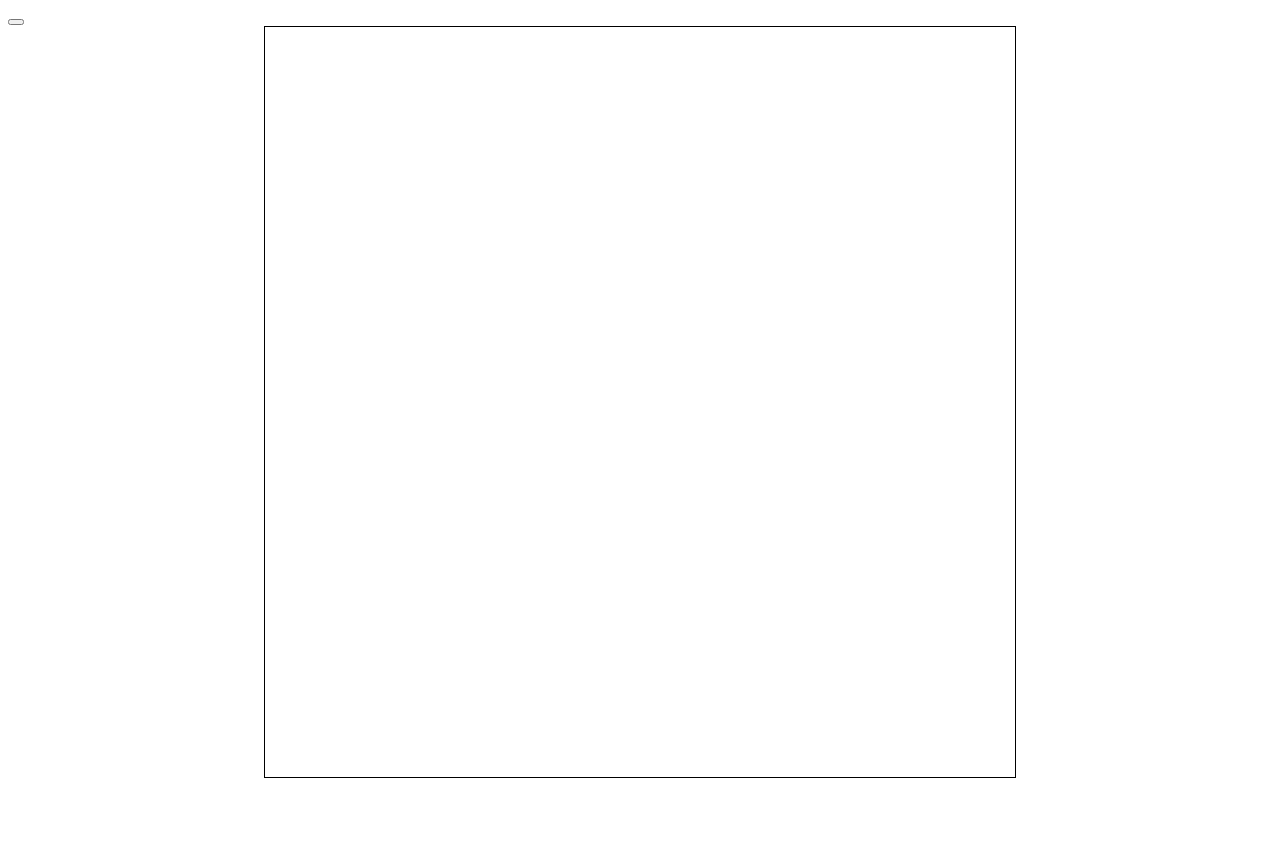
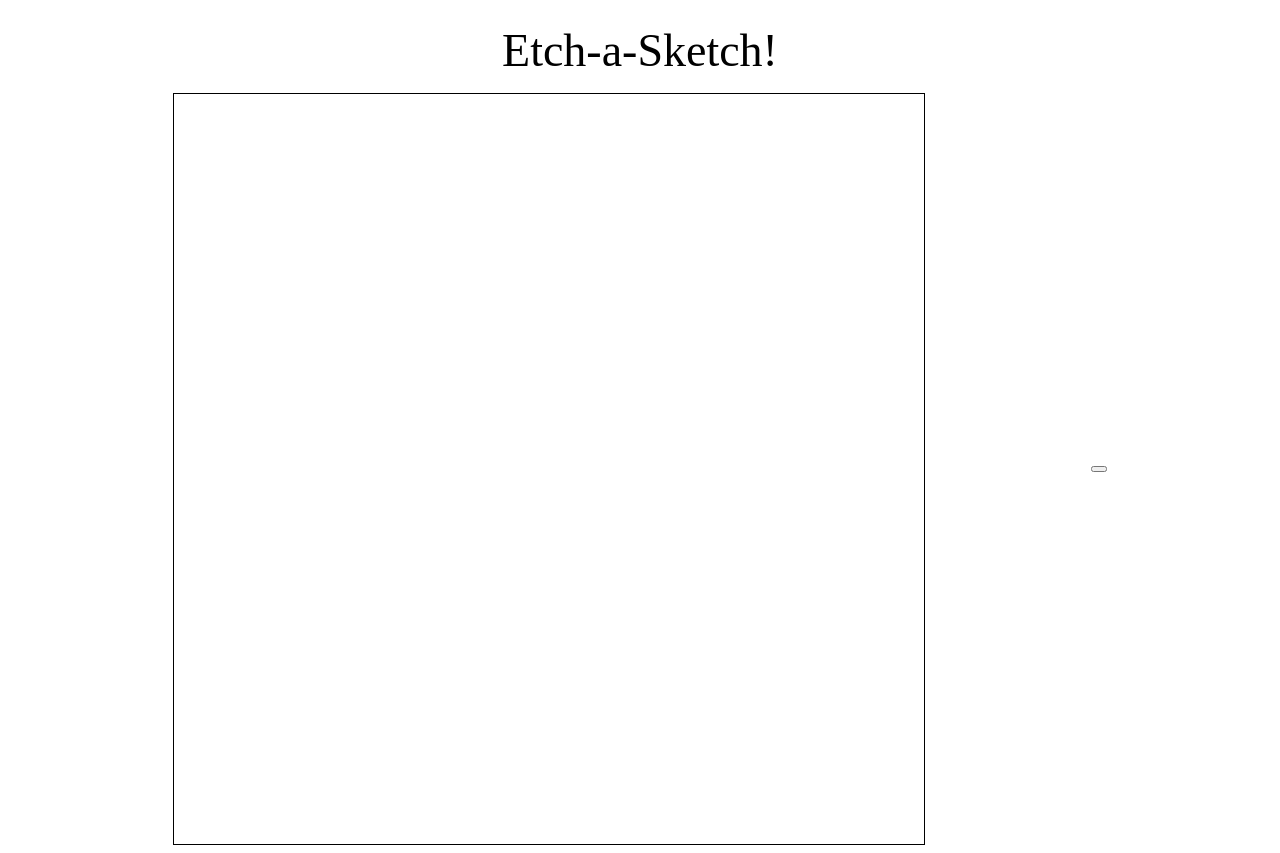
Before and after one commit to SaintPancakes/etch-a-sketch, a plain HTML site: page index.html in a window 1280 px wide. Before the commit the page ends 800 px from the top, so only its background shows below. Drawn offline with Linux system fonts and the light colour scheme.

Commit message:
added additional divs in html for formatting, and added values in css. Title also added

```diff
--- a/index.html
+++ b/index.html
@@ -10,7 +10,11 @@
 </head>
 <body>
     <div class="meta-container"></div>
-        <div class="container">
+        <div class="title-div">Etch-a-Sketch!</div>
+        <div class="sketch-div">
+            <div class="container"></div>
+
+        </div>
 
     </div>
 </body>
--- a/script.js
+++ b/script.js
@@ -54,4 +54,4 @@ const button = document.createElement('button');
 
     })
 
-document.querySelector('.meta-container').appendChild(button);
+document.querySelector('.sketch-div').appendChild(button);
--- a/style.css
+++ b/style.css
@@ -5,13 +5,24 @@
 }
   */
 
-.button {
+.meta-container {
     display: flex;
+}
+
+.title-div {
+    display:flex;
     justify-content: center;
+    font-size: 46px;
+    padding: 16px;
+}
+
+.sketch-div {
+    display: flex;
+    flex-direction: row;
     align-items: center;
-    margin: 16px 0px;
-    padding: 8px 24px;
+    justify-content: space-evenly;
 }
+
 
 .container {
     width: 750px;
@@ -22,8 +33,17 @@
     flex-wrap: wrap;
     border: 1px solid black;
 }
+
 .box {
     width: 187.5px;
     height: 187.5px;
     border: 1px black;
 }
+
+
+.button {
+    display: flex;
+    margin: 16px 0px;
+    padding: 8px 24px;
+
+}
```
